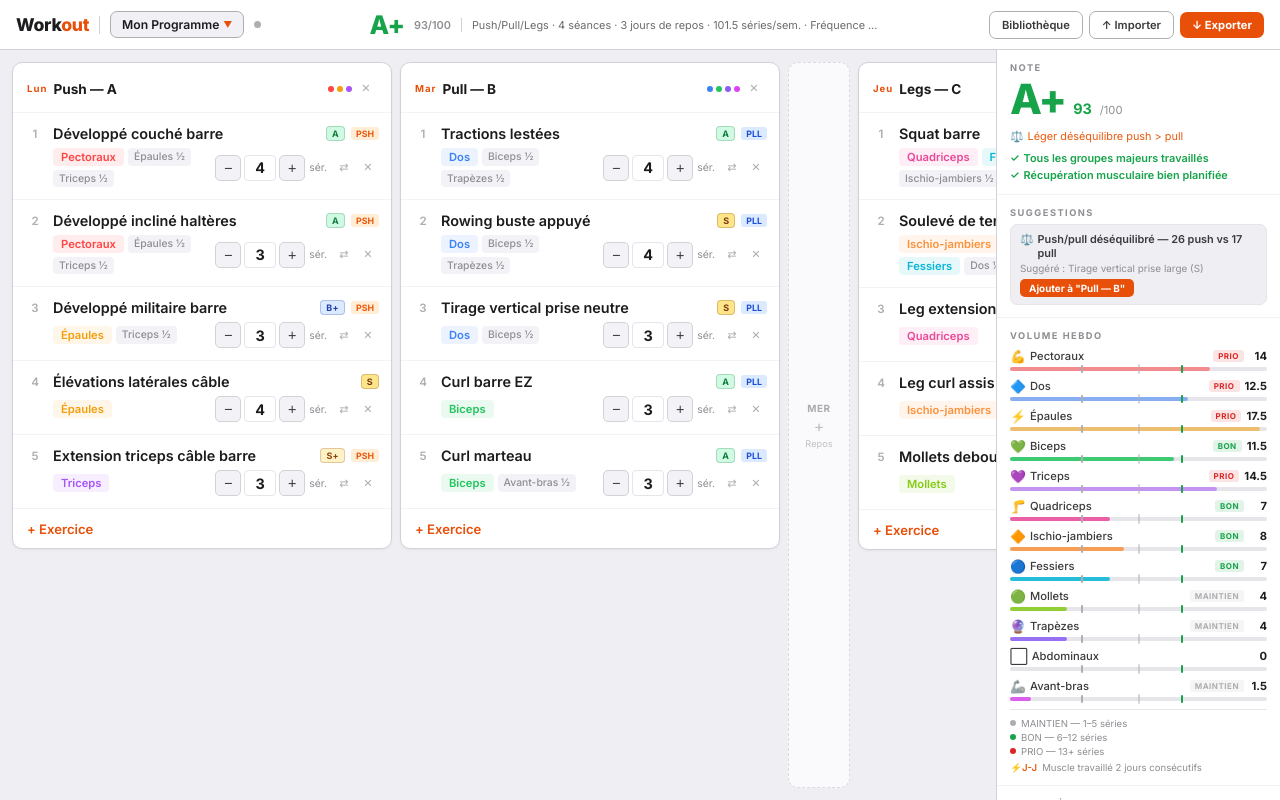
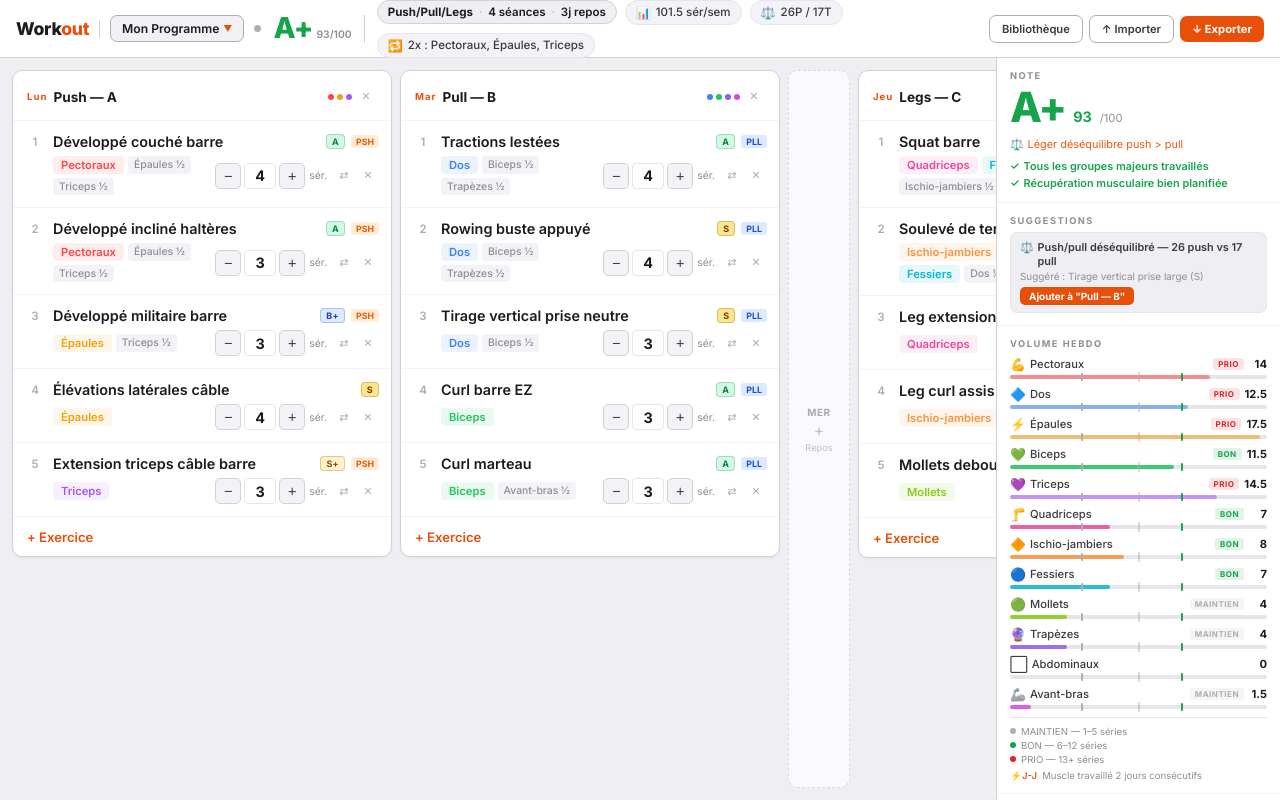
Before and after one commit to naxlamenax/workout-builder-light, a React (Vite) app: page / in a window 1280 px wide. Built offline with nearby package versions, Linux system fonts and the light colour scheme.

Commit message:
Add files via upload

```diff
--- a/src/App.jsx
+++ b/src/App.jsx
@@ -427,8 +427,8 @@ function buildNaturalSummary(week, weeklyVol, priorities, db) {
 
   const split     = detectSplit(sessions);
   const totalSets = Object.values(weeklyVol).reduce((a,b) => a+b, 0);
-
-  // Fréquence par muscle (nb de séances où il apparaît en primaire)
+  const restDays  = week.filter(d => !d).length;
+
   const freq = Object.fromEntries(ALL_MUSCLES.map(m => [m, 0]));
   week.forEach(day => {
     if (!day) return;
@@ -439,19 +439,12 @@ function buildNaturalSummary(week, weeklyVol, priorities, db) {
     });
   });
 
-  const freq2 = ALL_MUSCLES.filter(m => freq[m] >= 2);
+  const freq2  = ALL_MUSCLES.filter(m => freq[m] >= 2);
   const absent = MAJOR_MUSCLES.filter(m => !weeklyVol[m] || weeklyVol[m] === 0);
   const prios  = ALL_MUSCLES.filter(m => priorities[m] === "priority");
-  const restDays = week.filter(d => !d).length;
-
-  let parts = [];
-  parts.push(`${split} · ${sessions.length} séance${sessions.length > 1 ? "s" : ""} · ${restDays} jours de repos`);
-  if (totalSets > 0) parts.push(`${totalSets} séries/sem.`);
-  if (freq2.length) parts.push(`Fréquence 2x : ${freq2.join(", ")}`);
-  if (prios.length) parts.push(`Priorités : ${prios.join(", ")}`);
-  if (absent.length) parts.push(`Absent : ${absent.join(", ")}`);
-
-  return parts.join(" · ");
+  const { push: pushSets, pull: pullSets } = computePushPullSets(sessions, db);
+
+  return { split, sessions: sessions.length, restDays, totalSets, freq2, absent, prios, pushSets, pullSets };
 }
 
 function bestExForMuscle(muscle, db, exclude = []) {
@@ -955,17 +948,63 @@ export default function WorkoutDashboard() {
             <div className={`save-dot ${saveStatus}`} />
           </div>
 
-          {/* Score — centre */}
+          {/* Score + résumé — centre */}
           {sessions.length > 0 && (
-            <div style={{ display:"flex", alignItems:"center", gap:10 }}>
-              <span style={{ fontSize:"1.6rem", fontWeight:800, color:scoreData.color, lineHeight:1, letterSpacing:"-1px" }}>
-                {scoreData.grade}
-              </span>
-              <span style={{ fontSize:"0.68rem", color:C.textFaint, fontWeight:600 }}>{scoreData.score}/100</span>
+            <div style={{ display:"flex", alignItems:"center", gap:12, flex:1, justifyContent:"center", minWidth:0 }}>
+
+              {/* Grade badge */}
+              <div style={{ display:"flex", alignItems:"baseline", gap:4, flexShrink:0 }}>
+                <span style={{ fontSize:"1.8rem", fontWeight:800, color:scoreData.color, lineHeight:1, letterSpacing:"-1px" }}>
+                  {scoreData.grade}
+                </span>
+                <span style={{ fontSize:"0.65rem", color:C.textFaint, fontWeight:600 }}>{scoreData.score}/100</span>
+              </div>
+
+              {/* Separator */}
+              <div style={{ width:1, height:28, background:C.border, flexShrink:0 }} />
+
+              {/* Summary chips */}
               {summary && (
-                <div style={{ fontSize:"0.68rem", color:C.textMuted, borderLeft:`1.5px solid ${C.border}`,
-                  paddingLeft:10, maxWidth:420, overflow:"hidden", whiteSpace:"nowrap", textOverflow:"ellipsis" }}>
-                  {summary}
+                <div style={{ display:"flex", alignItems:"center", gap:8, flexWrap:"wrap", minWidth:0 }}>
+                  {/* Split + sessions */}
+                  <div className="summary-chip summary-chip-main">
+                    <span className="summary-chip-label">{summary.split}</span>
+                    <span className="summary-chip-sep">·</span>
+                    <span>{summary.sessions} séance{summary.sessions > 1 ? "s" : ""}</span>
+                    <span className="summary-chip-sep">·</span>
+                    <span>{summary.restDays}j repos</span>
+                  </div>
+
+                  {/* Volume */}
+                  {summary.totalSets > 0 && (
+                    <div className="summary-chip">
+                      <span className="summary-chip-icon">📊</span>
+                      <span>{summary.totalSets} sér/sem</span>
+                    </div>
+                  )}
+
+                  {/* Push/pull ratio */}
+                  {summary.pushSets + summary.pullSets > 0 && (
+                    <div className="summary-chip">
+                      <span className="summary-chip-icon">⚖️</span>
+                      <span>{summary.pushSets}P / {summary.pullSets}T</span>
+                    </div>
+                  )}
+
+                  {/* Fréquence 2x */}
+                  {summary.freq2.length > 0 && (
+                    <div className="summary-chip">
+                      <span className="summary-chip-icon">🔁</span>
+                      <span>2x : {summary.freq2.slice(0,3).join(", ")}{summary.freq2.length > 3 ? "…" : ""}</span>
+                    </div>
+                  )}
+
+                  {/* Absent warning */}
+                  {summary.absent.length > 0 && (
+                    <div className="summary-chip summary-chip-warn">
+                      <span>⚠ {summary.absent.join(", ")}</span>
+                    </div>
+                  )}
                 </div>
               )}
             </div>
@@ -1690,7 +1729,7 @@ const CSS = `
   .app { display:flex; flex-direction:column; height:100dvh; }
 
   /* ── Topbar ── */
-  .topbar { flex-shrink:0; height:50px; display:flex; align-items:center; justify-content:space-between; padding:0 16px; gap:12px; background:#FFFFFF; border-bottom:1.5px solid #D1D1D6; }
+  .topbar { flex-shrink:0; height:58px; display:flex; align-items:center; justify-content:space-between; padding:0 16px; gap:12px; background:#FFFFFF; border-bottom:1.5px solid #D1D1D6; }
   .prog-btn { display:flex; align-items:center; padding:5px 11px; background:#F0F0F5; border:1.5px solid #AEAEB2; border-radius:7px; cursor:pointer; font-family:inherit; font-size:0.76rem; font-weight:600; color:#1C1C1E; max-width:160px; white-space:nowrap; overflow:hidden; text-overflow:ellipsis; transition:border-color 0.15s; }
   .prog-btn:hover { border-color:#E8500A; }
   .save-dot { width:7px; height:7px; border-radius:50%; background:#AEAEB2; flex-shrink:0; transition:background 0.3s; }
@@ -1783,6 +1822,14 @@ const CSS = `
   .form-select { background:#FFFFFF; border:1.5px solid #AEAEB2; border-radius:9px; padding:10px 13px; color:#1C1C1E; font-family:inherit; font-size:0.9rem; outline:none; cursor:pointer; min-height:42px; }
   .form-select:focus { border-color:#E8500A; }
 
+  /* Summary chips */
+  .summary-chip { display:flex; align-items:center; gap:5px; padding:4px 10px; background:#F2F2F7; border-radius:20px; font-size:0.72rem; font-weight:500; color:#3A3A3C; white-space:nowrap; border:1px solid #E5E5EA; }
+  .summary-chip-main { background:#EEEEF3; font-weight:600; color:#1C1C1E; border-color:#D1D1D6; }
+  .summary-chip-warn { background:#FFF3EE; color:#EA580C; border-color:#FFDDD0; font-weight:600; }
+  .summary-chip-label { font-weight:700; color:#1C1C1E; }
+  .summary-chip-sep { color:#AEAEB2; font-weight:400; margin:0 1px; }
+  .summary-chip-icon { font-size:0.75rem; }
+
   .btn-cancel { background:#F2F2F7; border:1.5px solid #D1D1D6; color:#3A3A3C; font-family:inherit; font-size:0.78rem; font-weight:600; padding:9px 15px; border-radius:9px; cursor:pointer; min-height:38px; transition:background 0.1s; }
   .btn-cancel:hover { background:#E5E5EA; }
   .btn-save { background:#E8500A; border:none; color:#FFFFFF; font-family:inherit; font-size:0.78rem; font-weight:700; padding:9px 16px; border-radius:9px; cursor:pointer; min-height:38px; transition:background 0.1s; }
```
